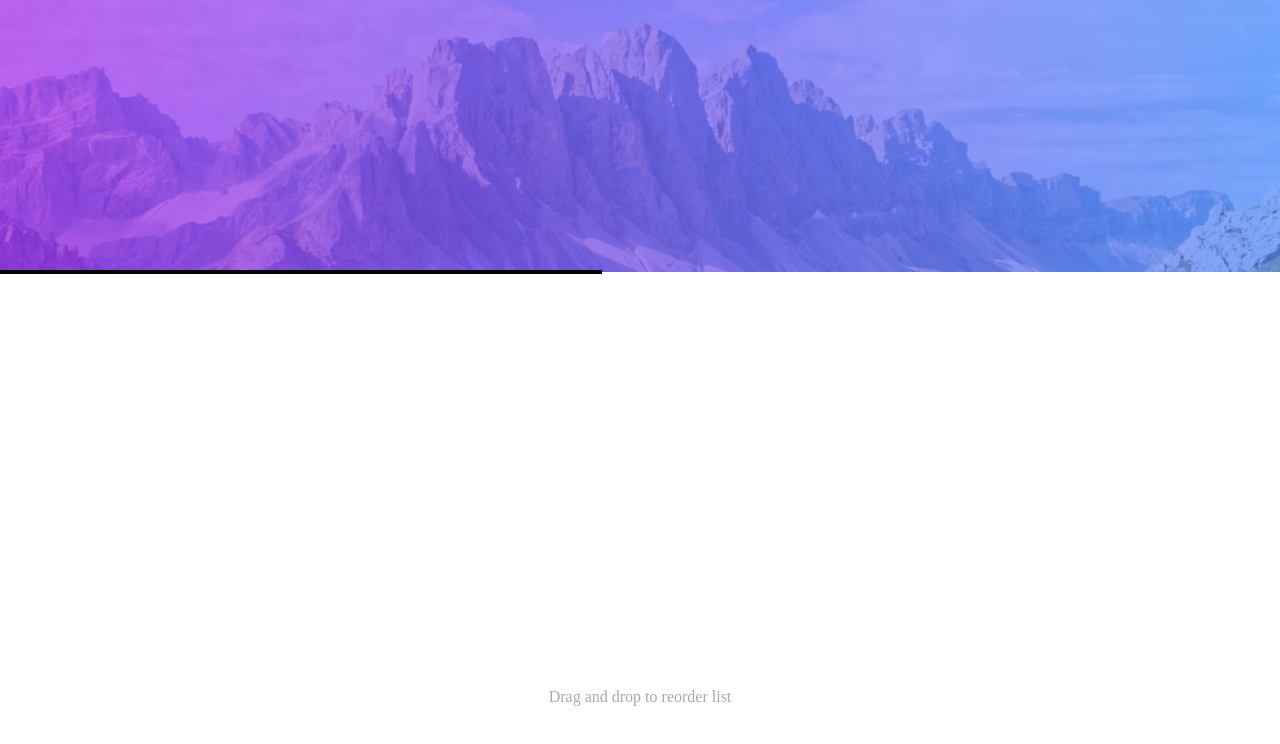
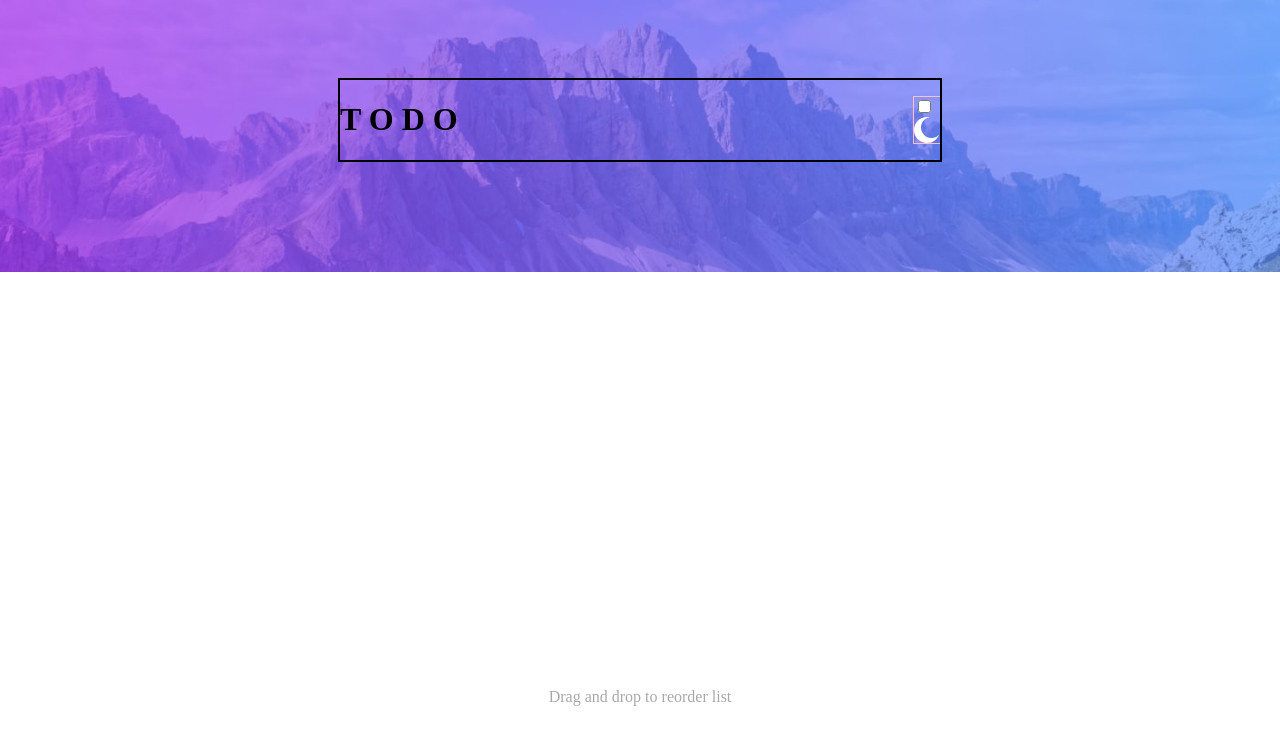
Before and after one commit to JJWallis/todo-app, a React (Create React App) app: page / in a window 1280 px wide. Shown: the top 744 px of the page. Built offline with nearby package versions, Linux system fonts and the light colour scheme.

Commit message:
Styles up to new Todo input

```diff
--- a/src/components/Main.tsx
+++ b/src/components/Main.tsx
@@ -1,5 +1,6 @@
 import React from 'react'
 import styled from 'styled-components'
+import TodoHeader from './TodoHeader'
 
 const StyledMain = styled.main`
    flex-grow: 1;
@@ -9,13 +10,17 @@ const StyledTodoWrapper = styled.div`
    width: 90%;
    max-width: 600px;
    outline: 2px solid black;
-   // position: absolute;
-   // transform: translate X + Y centre!
+   position: absolute;
+   top: 10%;
+   left: 50%;
+   transform: translateX(-50%);
 `
 
 const Main: React.FC = () => (
    <StyledMain>
-      <StyledTodoWrapper></StyledTodoWrapper>
+      <StyledTodoWrapper>
+         <TodoHeader />
+      </StyledTodoWrapper>
    </StyledMain>
 )
 
--- /dev/null
+++ b/src/components/ThemeToggle.tsx
@@ -0,0 +1,29 @@
+import React from 'react'
+import styled from 'styled-components'
+import moon from '../assets/icon-moon.svg'
+// import sun from '../assets/icon-sun.svg'
+
+const Label = styled.label`
+   display: block;
+   outline: 1px solid pink;
+`
+
+const Checkbox = styled.input`
+   /* opacity: 0; */
+`
+
+const Icon = styled.img`
+   display: block;
+   max-width: 100%;
+`
+
+const ThemeToggle: React.FC = () => {
+   return (
+      <Label>
+         <Checkbox type="checkbox" />
+         <Icon src={moon} />
+      </Label>
+   )
+}
+
+export default ThemeToggle
--- /dev/null
+++ b/src/components/TodoHeader.tsx
@@ -0,0 +1,25 @@
+import React from 'react'
+import styled from 'styled-components'
+import ThemeToggle from './ThemeToggle'
+
+const StyledTodoHeader = styled.div`
+   display: flex;
+   justify-content: space-between;
+   align-items: center;
+`
+
+const Title = styled.h1`
+   /* color: white; */
+   letter-spacing: 0.5ch;
+`
+
+const TodoHeader: React.FC = () => {
+   return (
+      <StyledTodoHeader>
+         <Title>TODO</Title>
+         <ThemeToggle />
+      </StyledTodoHeader>
+   )
+}
+
+export default TodoHeader
```
